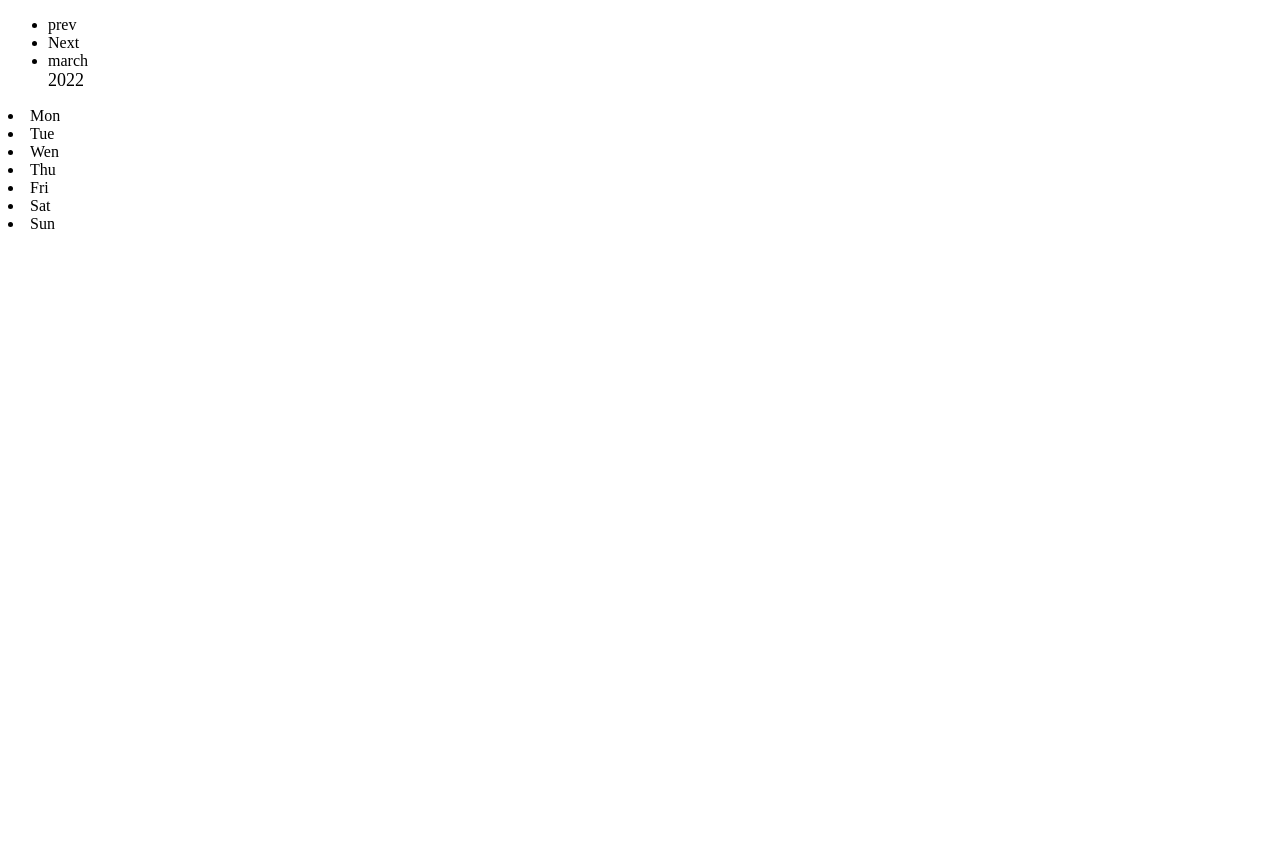
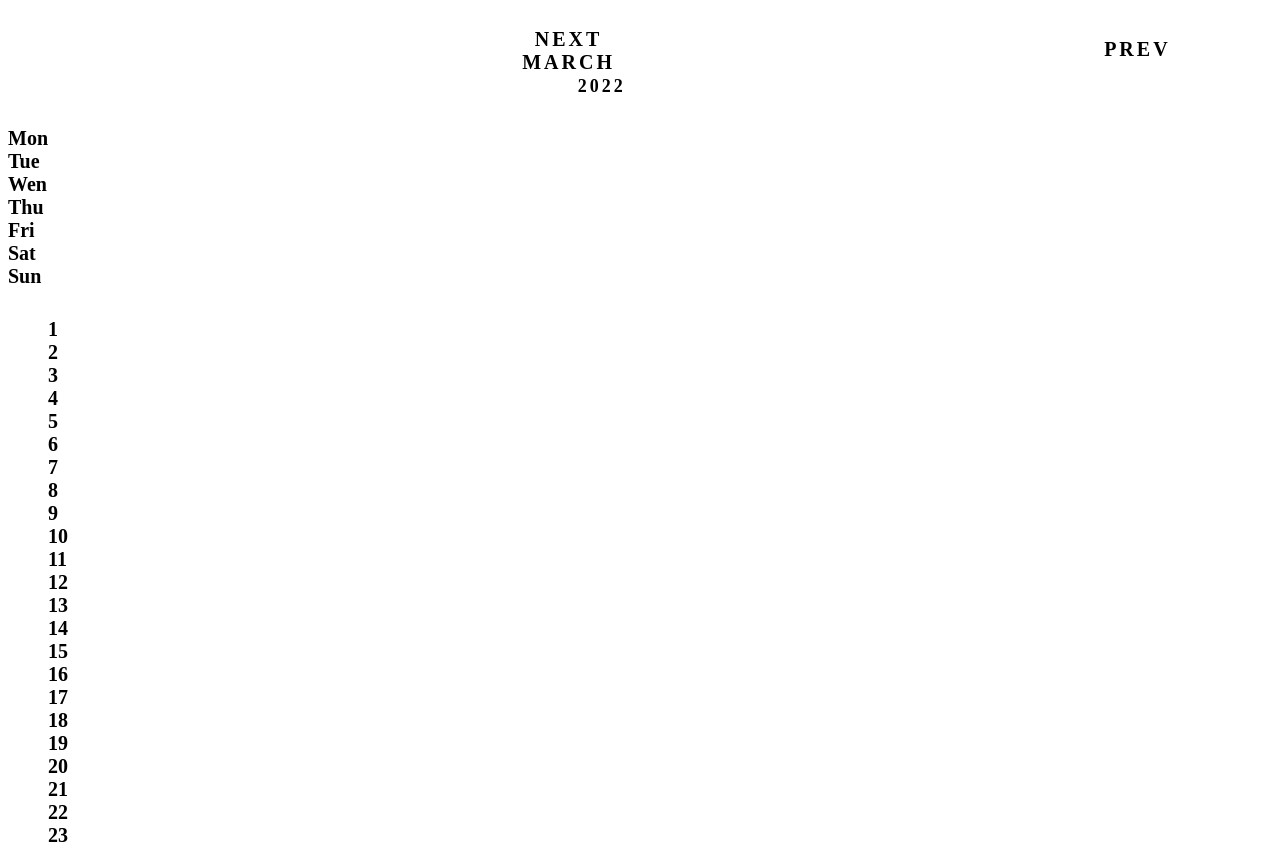
Before and after one commit to Caroline-Kabarungi/Calender, a plain HTML site: page index.html in a window 1280 px wide. Before the commit the page ends 800 px from the top, so only its background shows below. Drawn offline with Linux system fonts and the light colour scheme.

Commit message:
first commit

```diff
--- a/index.html
+++ b/index.html
@@ -17,7 +17,7 @@
             </ul>
 
         </div>
-        <div class="weekdays">
+        <ul class="weekdays">
             <li>Mon</li>
             <li>Tue</li>
             <li>Wen</li>
@@ -25,7 +25,33 @@
             <li>Fri</li>
             <li>Sat</li>
             <li>Sun</li>
-            <ul>
+
+            </ul>
+            <ul class="days">
+                <li>1</li>
+                <li>2</li>
+                <li>3</li>
+                <li>4</li>
+                <li>5</li>
+                <li>6</li>
+                <li>7</li>
+                <li>8</li>
+                <li><span class="active">9</span></li>
+                <li>10</li>
+                <li>11</li>
+                <li>12</li>
+                <li>13</li>
+                <li>14</li>
+                <li>15</li>
+                <li>16</li>
+                <li>17</li>
+                <li>18</li>
+                <li>19</li>
+                <li>20</li>
+                <li>21</li>
+                <li>22</li>
+                <li>23</li>
+
 
 
             </ul>
--- a/style.css
+++ b/style.css
@@ -0,0 +1,35 @@
+* {
+    font-size: 20px;
+    font-weight: bold;
+
+}
+ul{
+    list-style-type: none;
+
+}
+.month{
+    padding: 20px 25px;
+    width :90% ;
+    background: white;
+    text-align: center;
+}
+.month ul{
+    margin: 0;
+    padding:0;
+
+}
+.month ul li{
+    colour:white;
+    text-transform: uppercase;
+    letter-spacing: 3px;
+}
+.month .prev{
+    float: right;
+    padding-top: 10px;
+}
+.weekdays{
+    margin: 0;
+    padding: 10px 0;
+    background:white
+
+}
```
